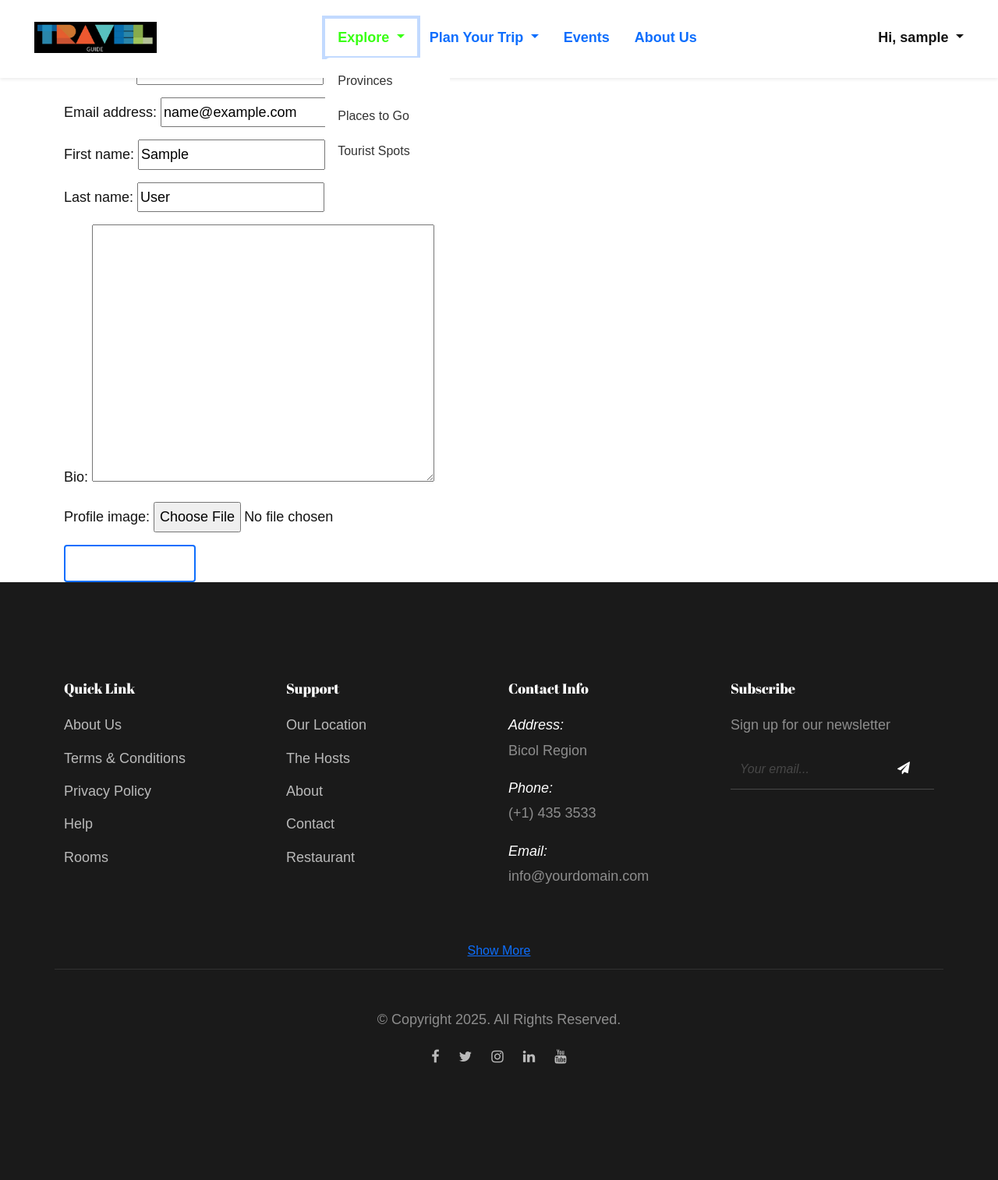
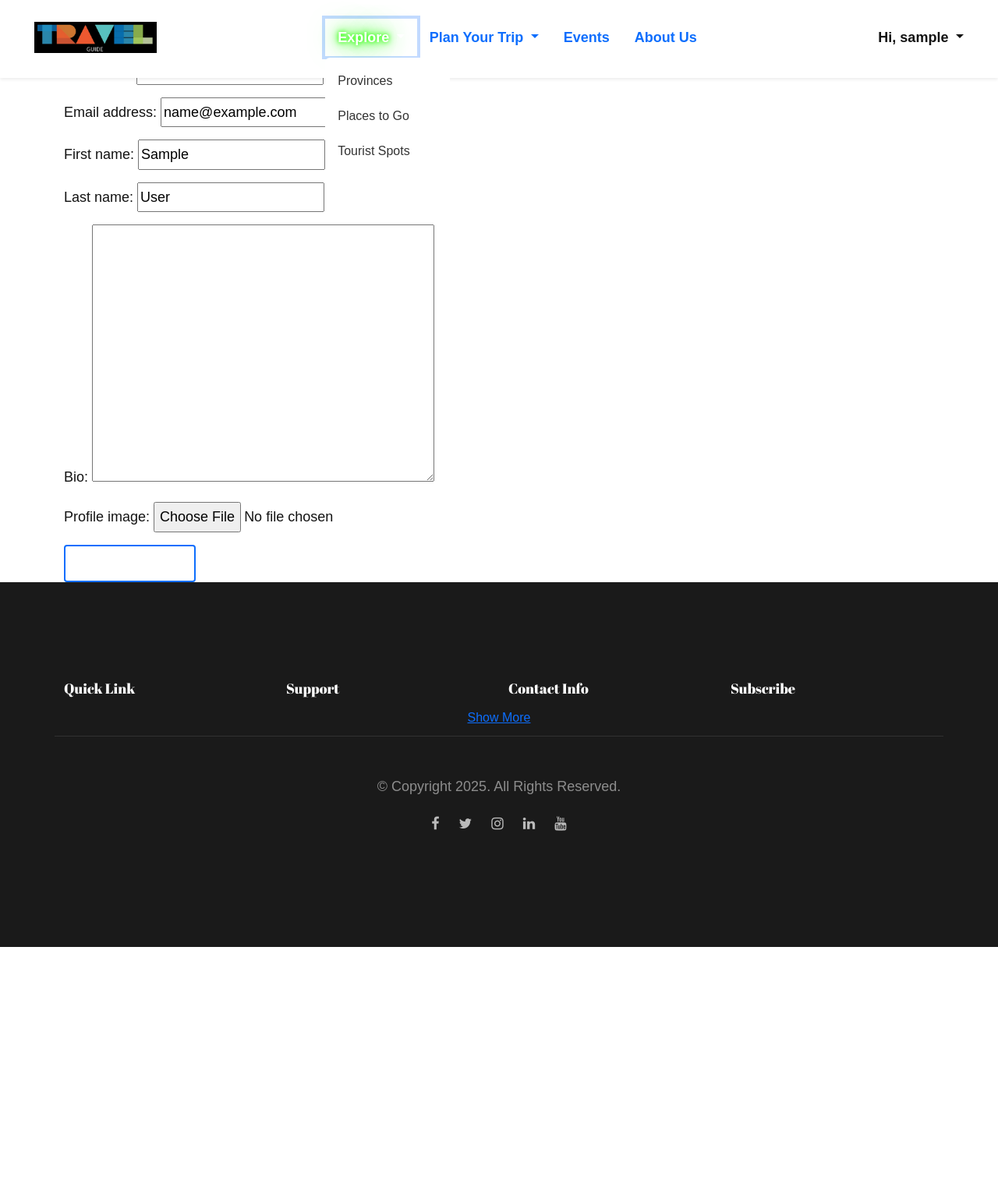
Before and after one commit to Lanzuela63/TravelGuide-frontend-dev-branch, a Django app: page /profile/edit/ in a window 1280 px wide, after a click on "Explore". Shown: the whole page at 78% size. After the commit the page ends 1215 px from the top, so only its background shows below. Run offline with Django 5.2, Linux system fonts and the light colour scheme; the visitor is signed in with stand-in values (Sample User, id 1); style sheets or scripts are compiled from the project's sources; parts of the project's set-up code (start-up, migrations or seed data) failed here and were passed over; some libraries are stand-ins or nearby versions; some web fonts are replaced.

Commit message:
Footer & Nav link
Fixed Footer & Nav link

```diff
--- a/shared/static/css/_custom.css
+++ b/shared/static/css/_custom.css
@@ -38,16 +38,12 @@
   text-decoration: none;
 }
 
-.site-header li a:hover,
-.site-header li a:focus,
-.site-header li a.active {
-color: #39FF14 !important; // Vibrant neon green
-    text-shadow:
-      0 0 5px #39FF14,
-      0 0 10px #39FF14,
-      0 0 20px #39FF14,
-      0 0 40px #00FF00; // "Shining" effect
-    transition: color 0.2s, text-shadow 0.2s;
+.site-header .nav > .nav-item > .nav-link:hover,
+.site-header .nav > .nav-item > .nav-link:focus,
+.site-header .nav > .nav-item > .nav-link.active {
+  color: #ffffff !important;
+  text-shadow: 0 0 5px #39FF14, 0 0 10px #39FF14, 0 0 20px #39FF14, 0 0 40px #00FF00;
+  transition: color 0.2s, text-shadow 0.2s;
 }
 
 /* Dropdown Fix */
@@ -79,3 +75,30 @@ color: #39FF14 !important; // Vibrant neon green
   color: #ffffff !important;
   background: #00ff00 !important;  /* keep dropdown bg light */
 }
+
+.footer-hidden {
+  max-height: 25px;
+  overflow: hidden;
+  transition: max-height 0.5s ease;
+}
+
+.footer-hidden.expanded {
+  max-height: 1500px;
+}
+
+.show-more {
+  font-size: 14px;
+  color: inherit;
+  cursor: pointer;
+  background: none;
+  border: none;
+  padding: 0;
+}
+.show-more:focus {
+  outline: none;
+  text-decoration: underline;
+}
+
+.show-more.hidden {
+  display: none;
+}
--- a/shared/static/css/backtoTop.css
+++ b/shared/static/css/backtoTop.css
@@ -26,7 +26,7 @@
 }
 
 #backToTop:hover {
-  background-image: linear-gradient(45deg, #FF4081, #673AB7);  /* Gradient from pink to purple */
+  background-image: linear-gradient(45deg, yellow, green);  /* Gradient from pink to purple */
   transform: scale(1.1);  /* Slightly enlarge the button */
 }
 
--- a/shared/static/scss/style.scss
+++ b/shared/static/scss/style.scss
@@ -396,7 +396,7 @@ textarea.form-control {
 		}
 	}
 	.reviews-count {
-		color: #ccc;
+		color: #3b3b3b;
 		font-style: italic;
 	}
 }
```
Also changed, not shown: frontend/templates/tourism/partials/_footer.html (line endings or trailing spaces), shared/static/js/footer.js (line endings or trailing spaces), 2 other files.
